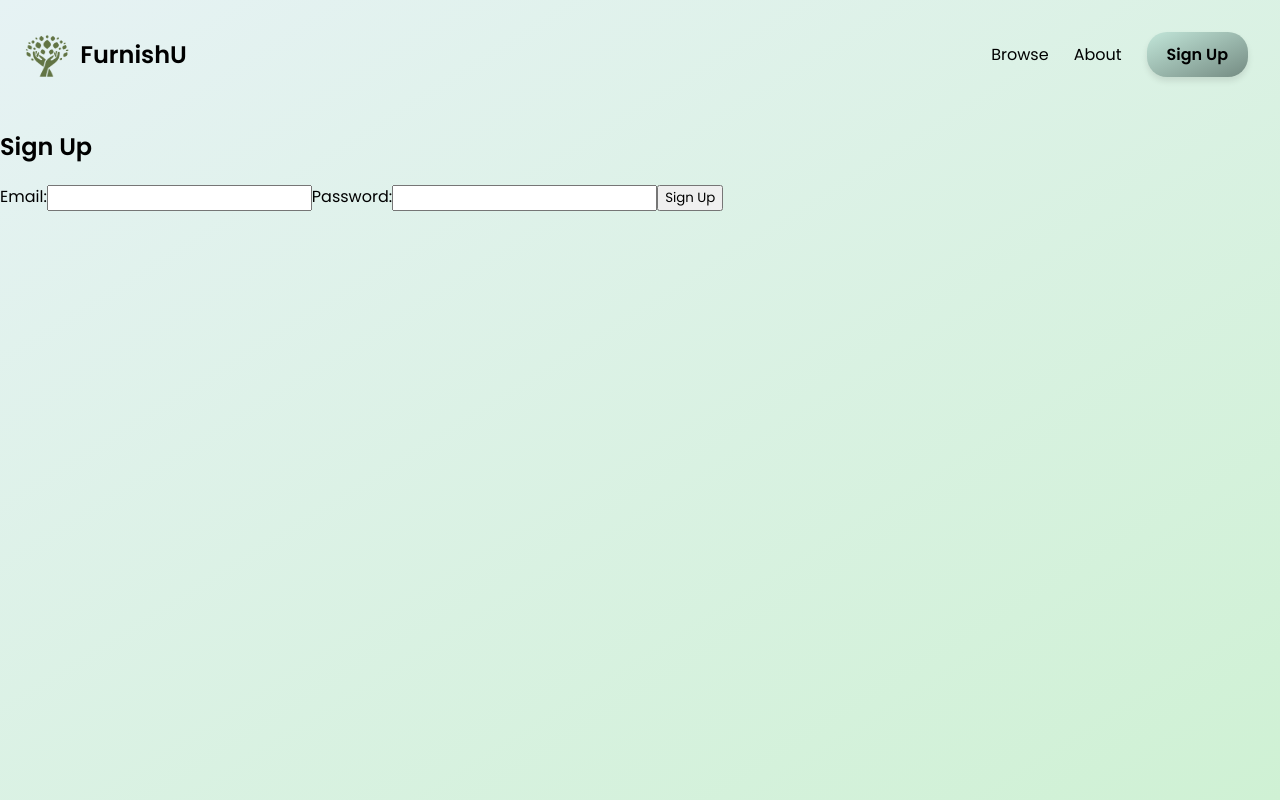
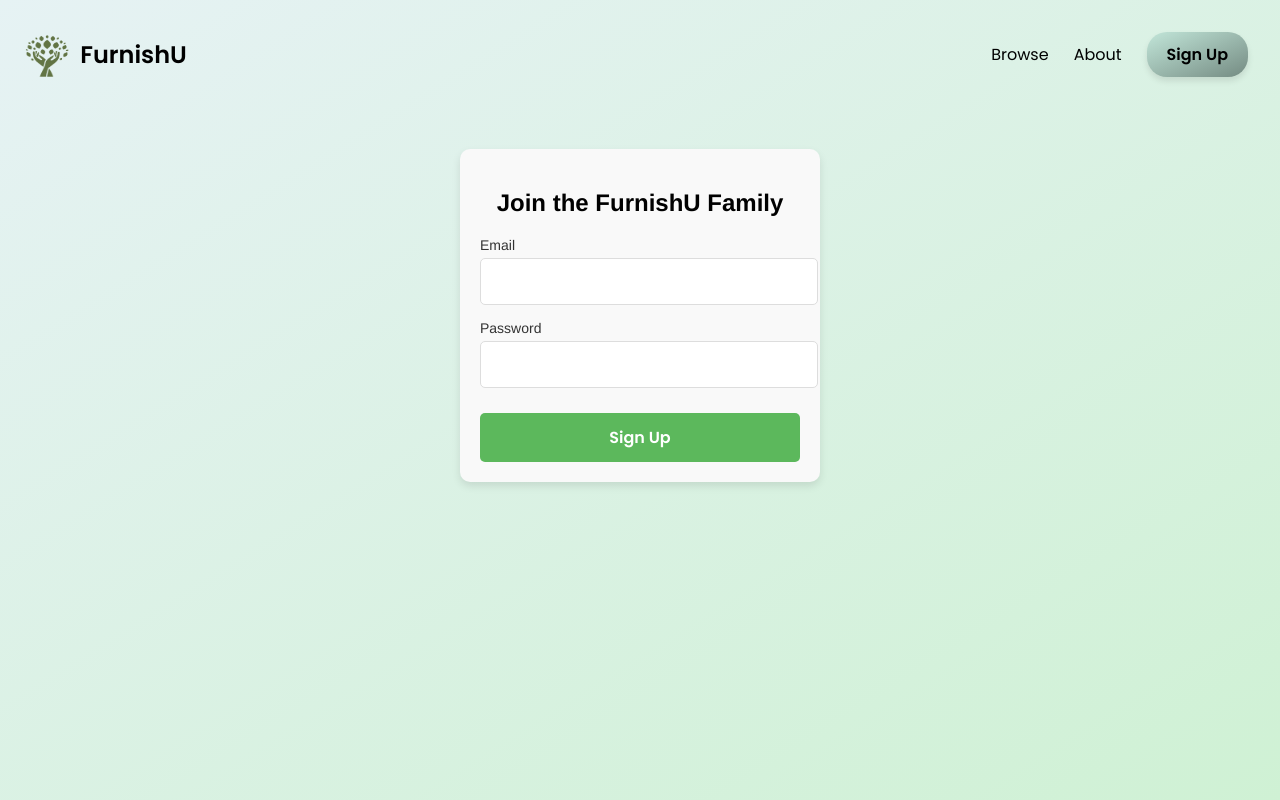
Before and after one commit to sirenaakopyan/FurnishU, a React (Create React App) app in the folder my-app/: page /signup in a window 1280 px wide. Built offline with nearby package versions, Linux system fonts and the light colour scheme; no server answers.

Commit message:
fixed signup logout and conditional rendering

```diff
--- a/my-app/src/components/Navbar.js
+++ b/my-app/src/components/Navbar.js
@@ -1,6 +1,6 @@
 import React, { useState, useEffect } from 'react';
 import { Link } from 'react-router-dom';
-import { getAuth, onAuthStateChanged } from 'firebase/auth';
+import { getAuth, onAuthStateChanged, signOut } from 'firebase/auth';
 import app from '../firebase';
 // import { getAuth, signOut} from 'firebase/auth';
 import { useNavigate } from 'react-router-dom';
@@ -21,15 +21,15 @@ const Navbar = () => {
       return () => unsubscribe(); // Cleanup subscription on unmount
   }, []);
 
-  // const handleLogout = async () => {
-  //   try {
-  //     await signOut(getAuth(app));
-  //     console.log('User logged out successfully');
-  //     navigate('/'); // or wherever you want to redirect after logout
-  //   } catch (error) {
-  //     console.error('Logout failed:', error);
-  //   }
-  // };
+  const handleLogout = async () => {
+    try {
+      await signOut(getAuth(app));
+      console.log('User logged out successfully');
+      navigate('/'); // or wherever you want to redirect after logout
+    } catch (error) {
+      console.error('Logout failed:', error);
+    }
+  };
 
   return (
     <div>
@@ -56,7 +56,7 @@ const Navbar = () => {
             <li>
                 {/* Changed from Link to button */}
                 {/* <button onClick={handleLogout} className="signup-button">Logout</button> */}
-                <Link to="/logout" className="signup-button">Log Out</Link>
+                <button onClick={handleLogout} className="signup-button">Logout</button>
            </li>
           </>
         ) : (
--- /dev/null
+++ b/my-app/src/components/Signup.css
@@ -0,0 +1,62 @@
+/* Signup.css */
+.signup-container {
+    max-width: 320px;
+    margin: 40px auto;
+    padding: 20px;
+    background: #f9f9f9;
+    border-radius: 10px;
+    box-shadow: 0 4px 8px rgba(0, 0, 0, 0.1);
+    font-family: 'Helvetica Neue', Helvetica, Arial, sans-serif;
+  }
+
+  .signup-header {
+    margin-bottom: 20px;
+    text-align: center;
+  }
+
+  .signup-form {
+    display: flex;
+    flex-direction: column;
+  }
+
+  .signup-form-group {
+    margin-bottom: 15px;
+  }
+
+  .signup-form label {
+    display: block;
+    margin-bottom: 5px;
+    color: #333;
+    font-weight: 500;
+    font-size: 14px;
+  }
+
+  .signup-form input {
+    padding: 10px;
+    border: 1px solid #ddd;
+    border-radius: 5px;
+    font-size: 16px;
+  }
+
+  .signup-form button {
+    padding: 12px;
+    background-color: #5cb85c;
+    color: white;
+    border: none;
+    border-radius: 5px;
+    cursor: pointer;
+    font-size: 16px;
+    font-weight: bold;
+    margin-top: 10px;
+  }
+
+  .signup-form button:hover {
+    background-color: #4cae4c;
+  }
+
+  .error-message {
+    color: #d9534f;
+    font-size: 14px;
+    margin-bottom: 10px;
+    text-align: center;
+  }
--- a/my-app/src/components/Signup.jsx
+++ b/my-app/src/components/Signup.jsx
@@ -3,7 +3,7 @@ import React, { useState } from 'react';
 import { getAuth, createUserWithEmailAndPassword } from "firebase/auth";
 import { useNavigate } from 'react-router-dom';
 import app from '../firebase';
-
+import './Signup.css';
 
 const Signup = () => {
     const [email, setEmail] = useState('');
@@ -28,28 +28,30 @@ const Signup = () => {
     };
 
     return (
-    <div>
-        <h2>Sign Up</h2>
-        {error && <p style={{ color: 'red' }}>{error}</p>}
-        <form onSubmit={handleSubmit}>
-        <label>
-            Email:
+        <div className="signup-container">
+          <h2 className="signup-header">Join the FurnishU Family</h2>
+          {error && <p className="error-message">{error}</p>}
+          <form onSubmit={handleSubmit} className="signup-form">
+            <div className="signup-form-group">
+              <label htmlFor="email">Email</label>
               <input
+                id="email"
                 type="email"
                 value={email}
                 onChange={(e) => setEmail(e.target.value)}
                 required
               />
-        </label>
-        <label>
-            Password:
+            </div>
+            <div className="signup-form-group">
+              <label htmlFor="password">Password</label>
               <input
+                id="password"
                 type="password"
                 value={password}
                 onChange={(e) => setPassword(e.target.value)}
                 required
               />
-        </label>
+            </div>
             <button type="submit">Sign Up</button>
           </form>
         </div>
```
Lines whose indentation alone changed are shown as unchanged.
